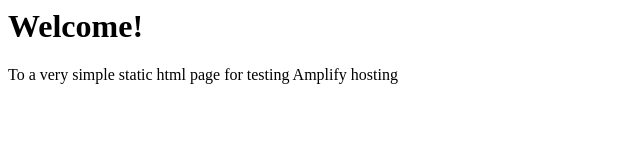
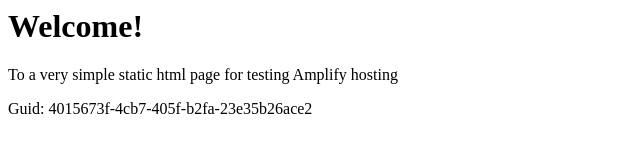
Before and after one commit to aws-aemilia-kix/Github-PR-Commit-Integration-Test-DoNotTouch-v1-preprod-ap-northeast-3, a website: page src/index.html in a window 1280 px wide. Shown: the whole page, without its empty margins (0-640 px from the left). Drawn offline with Linux system fonts and the light colour scheme.

Commit message:
commit from integ tests

```diff
--- a/src/index.html
+++ b/src/index.html
@@ -1,3 +1,5 @@
+
+
 <html lang="en">
 
 <head>
@@ -10,6 +12,6 @@
 <body>
     <h1>Welcome!</h1>
     <p>To a very simple static html page for testing Amplify hosting</p>
-</body>
+    <p>Guid: 4015673f-4cb7-405f-b2fa-23e35b26ace2</p></body>
 
 </html>
```
